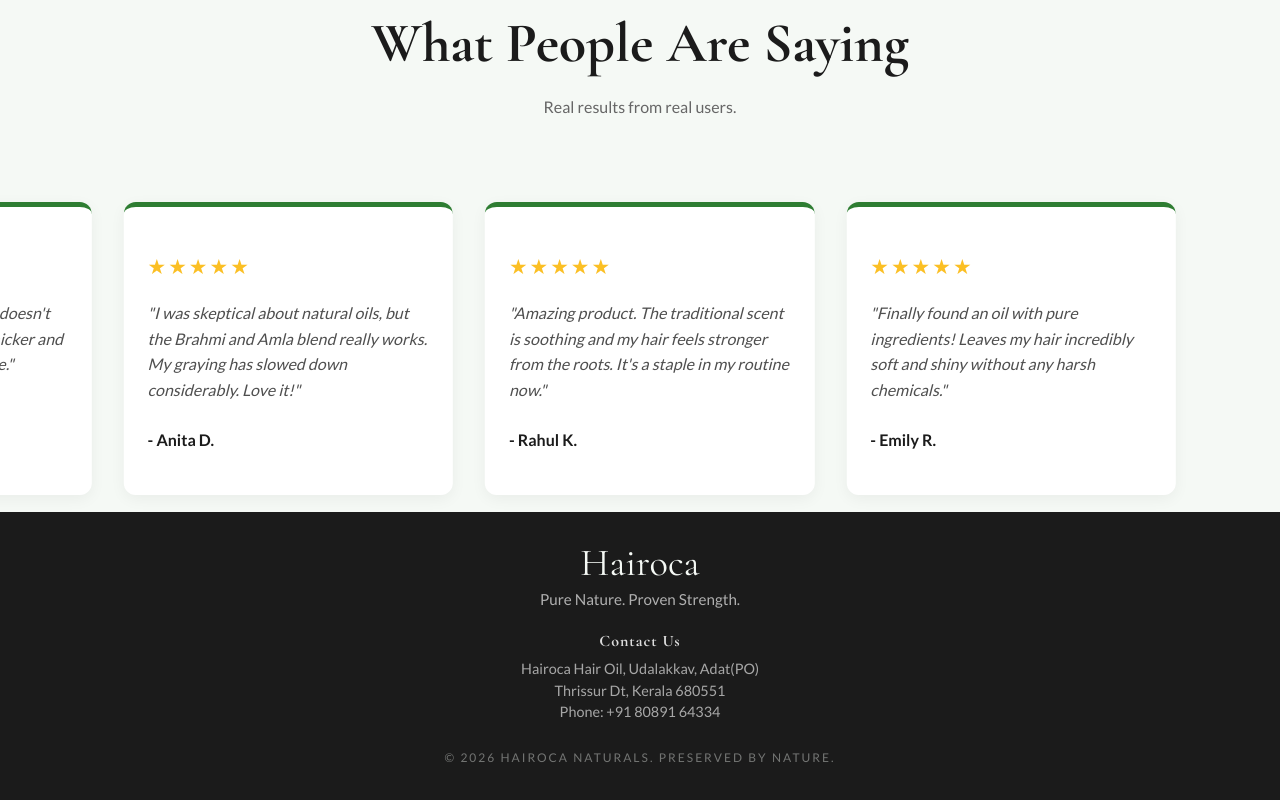
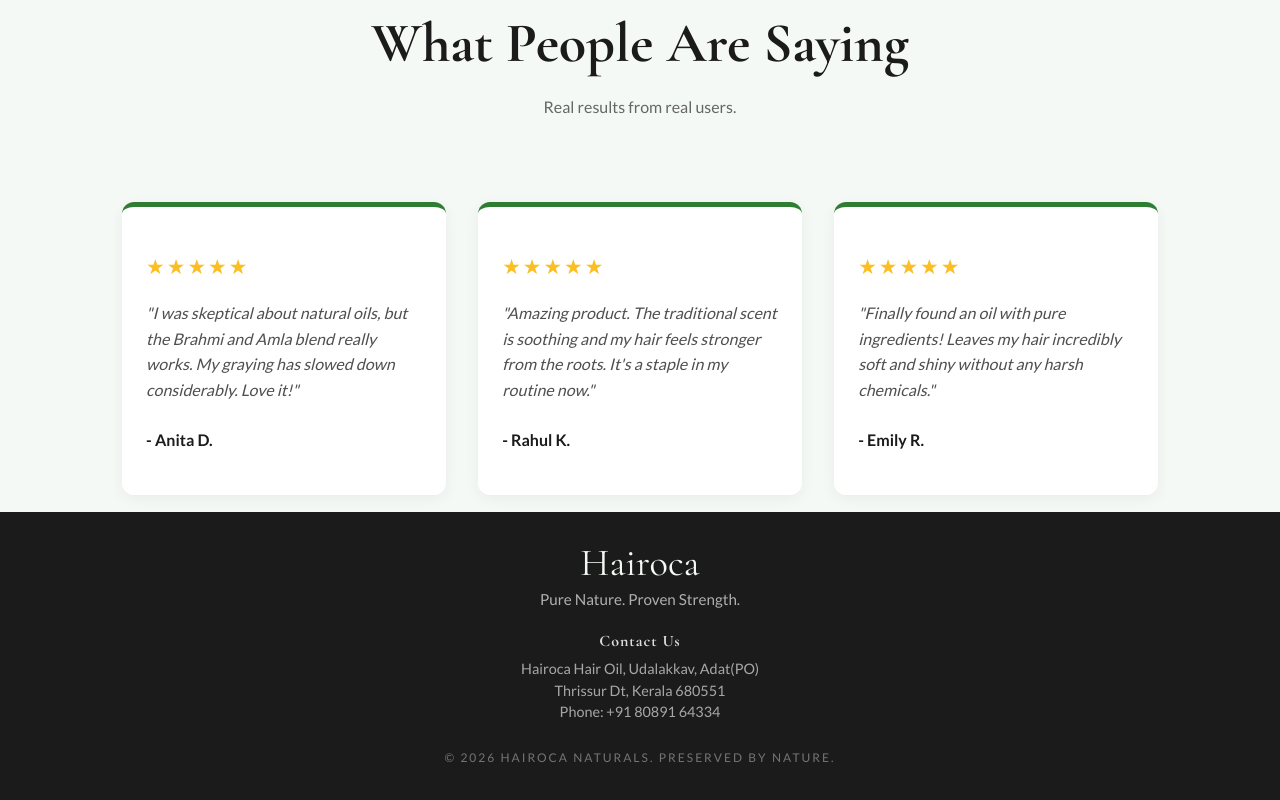
Before and after one commit to studioelemento/Hairoca, a React (Vite) app: page / in a window 1280 px wide. Shown: the part 3487-4287 px from the top of the page. Built offline with nearby package versions, Linux system fonts and the light colour scheme.

Commit message:
Refactor testimonial slider to use native scroll with touch pause functionality

```diff
--- a/src/components/Reviews.jsx
+++ b/src/components/Reviews.jsx
@@ -1,12 +1,7 @@
-import { useRef, useState, useEffect, useCallback } from 'react';
+import { useRef, useEffect, useCallback } from 'react';
 
 export default function Reviews() {
   const sliderRef = useRef(null);
-  const [currentIndex, setCurrentIndex] = useState(0);
-  const [slideWidth, setSlideWidth] = useState(0);
-  const touchStartX = useRef(null);
-  const mouseStartX = useRef(null);
-  const isDragging = useRef(false);
   const autoPlayRef = useRef(null);
 
   const slides = [
@@ -17,116 +12,73 @@ export default function Reviews() {
     { name: 'Emily R.', text: "Finally found an oil with pure ingredients! Leaves my hair incredibly soft and shiny without any harsh chemicals." }
   ];
 
-  const getMaxIndex = useCallback(() => {
-    const isMobile = window.innerWidth <= 768;
-    return isMobile ? slides.length - 1 : slides.length - 3;
-  }, [slides.length]);
+  const startAutoPlay = useCallback(() => {
+    if (autoPlayRef.current) clearInterval(autoPlayRef.current);
+    autoPlayRef.current = setInterval(() => {
+      if (sliderRef.current) {
+        const { scrollLeft, scrollWidth, clientWidth } = sliderRef.current;
+        const slideElement = sliderRef.current.children[0];
+        const slideWidth = slideElement ? slideElement.offsetWidth + 32 : clientWidth; // 32 is gap
 
-  const goNext = useCallback(() => {
-    setCurrentIndex(prev => (prev >= getMaxIndex() ? 0 : prev + 1));
-  }, [getMaxIndex]);
+        // If we are at the end, jump back to start
+        if (scrollLeft + clientWidth >= scrollWidth - 10) {
+          sliderRef.current.scrollTo({ left: 0, behavior: 'smooth' });
+        } else {
+          sliderRef.current.scrollBy({ left: slideWidth, behavior: 'smooth' });
+        }
+      }
+    }, 3000);
+  }, []);
 
-  const goPrev = useCallback(() => {
-    setCurrentIndex(prev => (prev <= 0 ? getMaxIndex() : prev - 1));
-  }, [getMaxIndex]);
-
-  const resetAutoPlay = useCallback(() => {
+  const stopAutoPlay = useCallback(() => {
     if (autoPlayRef.current) clearInterval(autoPlayRef.current);
-    autoPlayRef.current = setInterval(goNext, 3000);
-  }, [goNext]);
-
-  const updateSlideWidth = useCallback(() => {
-    if (sliderRef.current && sliderRef.current.children.length > 0) {
-      setSlideWidth(sliderRef.current.children[0].offsetWidth);
-    }
   }, []);
 
   useEffect(() => {
-    updateSlideWidth();
-    window.addEventListener('resize', updateSlideWidth);
-    const timeoutId = setTimeout(updateSlideWidth, 100);
-    return () => {
-      window.removeEventListener('resize', updateSlideWidth);
-      clearTimeout(timeoutId);
-    };
-  }, [updateSlideWidth]);
-
-  useEffect(() => {
-    autoPlayRef.current = setInterval(goNext, 3000);
-    return () => clearInterval(autoPlayRef.current);
-  }, [goNext]);
-
-  // Touch handlers for mobile swipe
-  const handleTouchStart = (e) => {
-    touchStartX.current = e.touches[0].clientX;
-  };
-
-  const handleTouchEnd = (e) => {
-    if (touchStartX.current === null) return;
-    const diff = touchStartX.current - e.changedTouches[0].clientX;
-    if (Math.abs(diff) > 40) {
-      diff > 0 ? goNext() : goPrev();
-      resetAutoPlay();
-    }
-    touchStartX.current = null;
-  };
-
-  // Mouse drag handlers for desktop
-  const handleMouseDown = (e) => {
-    mouseStartX.current = e.clientX;
-    isDragging.current = true;
-  };
-
-  const handleMouseUp = (e) => {
-    if (!isDragging.current || mouseStartX.current === null) return;
-    const diff = mouseStartX.current - e.clientX;
-    if (Math.abs(diff) > 40) {
-      diff > 0 ? goNext() : goPrev();
-      resetAutoPlay();
-    }
-    isDragging.current = false;
-    mouseStartX.current = null;
-  };
-
-  const handleMouseLeave = () => {
-    isDragging.current = false;
-    mouseStartX.current = null;
-  };
+    startAutoPlay();
+    return () => stopAutoPlay();
+  }, [startAutoPlay, stopAutoPlay]);
 
   return (
     <section id="reviews" style={{ overflow: 'hidden', padding: '1px 0', background: 'var(--website-bg)' }}>
       <div className="container" style={{ textAlign: 'center' }}>
         <h2 className="serif-heading" style={{ marginBottom: '1rem' }}>What People Are Saying</h2>
         <p style={{ marginBottom: '4rem', color: '#666' }}>Real results from real users.</p>
+
         <div
-          style={{ position: 'relative', cursor: 'grab', userSelect: 'none' }}
-          onTouchStart={handleTouchStart}
-          onTouchEnd={handleTouchEnd}
-          onMouseDown={handleMouseDown}
-          onMouseUp={handleMouseUp}
-          onMouseLeave={handleMouseLeave}
-        >
-          <div
-            id="testimonial-slider"
           ref={sliderRef}
+          onTouchStart={stopAutoPlay}
+          onTouchEnd={startAutoPlay}
+          onMouseEnter={stopAutoPlay}
+          onMouseLeave={startAutoPlay}
           style={{
             display: 'flex',
             gap: '2rem',
-              transition: 'transform 0.5s ease',
-              padding: '1rem 0',
-              transform: `translateX(-${currentIndex * (slideWidth + 32)}px)`,
-              pointerEvents: 'none',
+            overflowX: 'auto',
+            padding: '1rem 0.5rem',
+            scrollSnapType: 'x mandatory',
+            WebkitOverflowScrolling: 'touch',
+            scrollbarWidth: 'none', // For Firefox
+            msOverflowStyle: 'none' // For IE/Edge
+          }}
+          className="no-scrollbar"
+        >
+          {slides.map((slide, i) => (
+            <div
+              className="testimonial-slide review-card"
+              key={i}
+              style={{
+                scrollSnapAlign: 'start',
+                flexShrink: 0
               }}
             >
-            {slides.map((slide, i) => (
-              <div className="testimonial-slide review-card" key={i}>
               <div className="stars">★★★★★</div>
               <p className="review-text">"{slide.text}"</p>
               <div className="reviewer-name">- {slide.name}</div>
             </div>
           ))}
         </div>
-        </div>
+        <style>{`.no-scrollbar::-webkit-scrollbar { display: none; }`}</style>
       </div>
     </section>
   );
```
Lines whose indentation alone changed are shown as unchanged.
